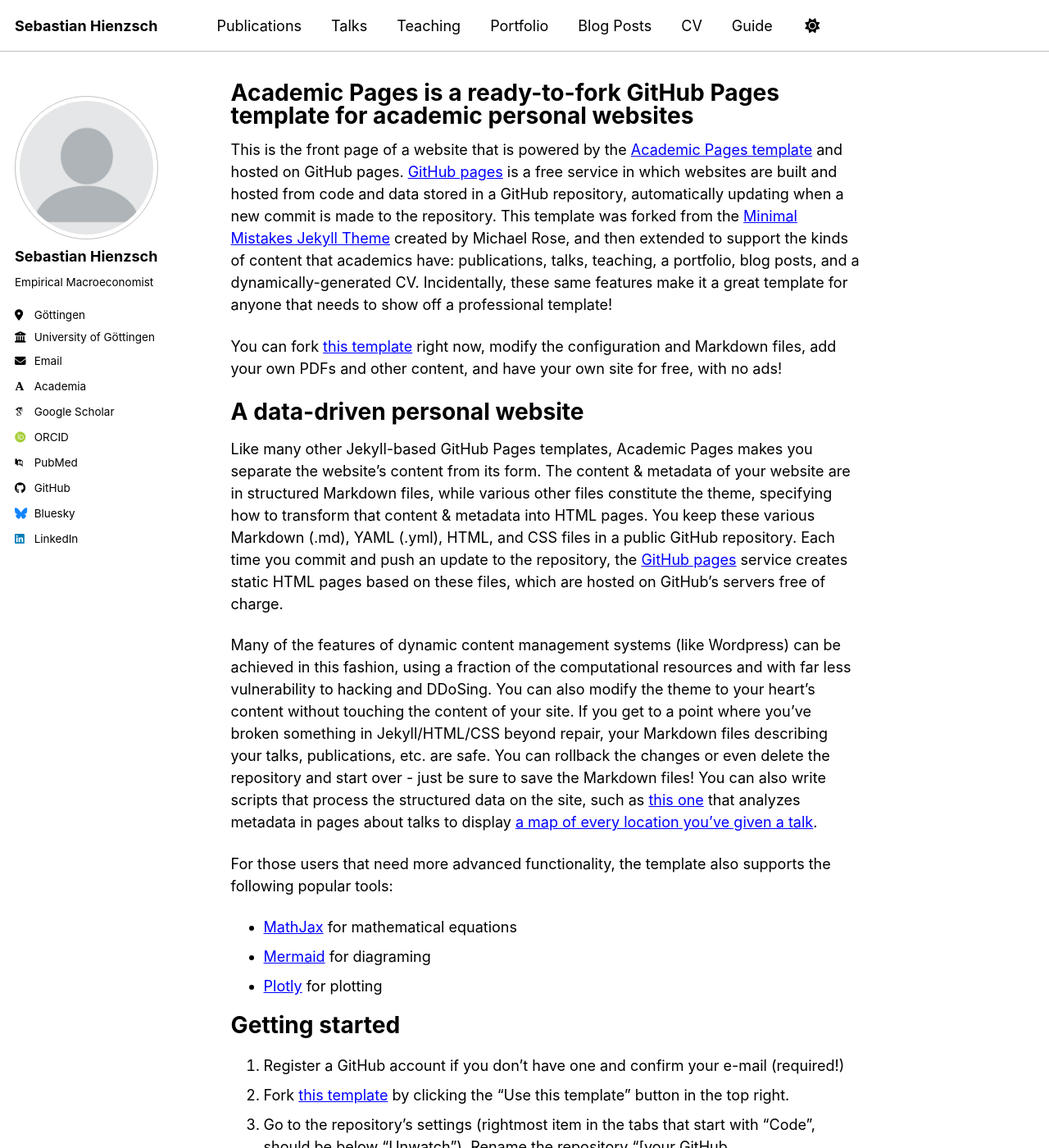
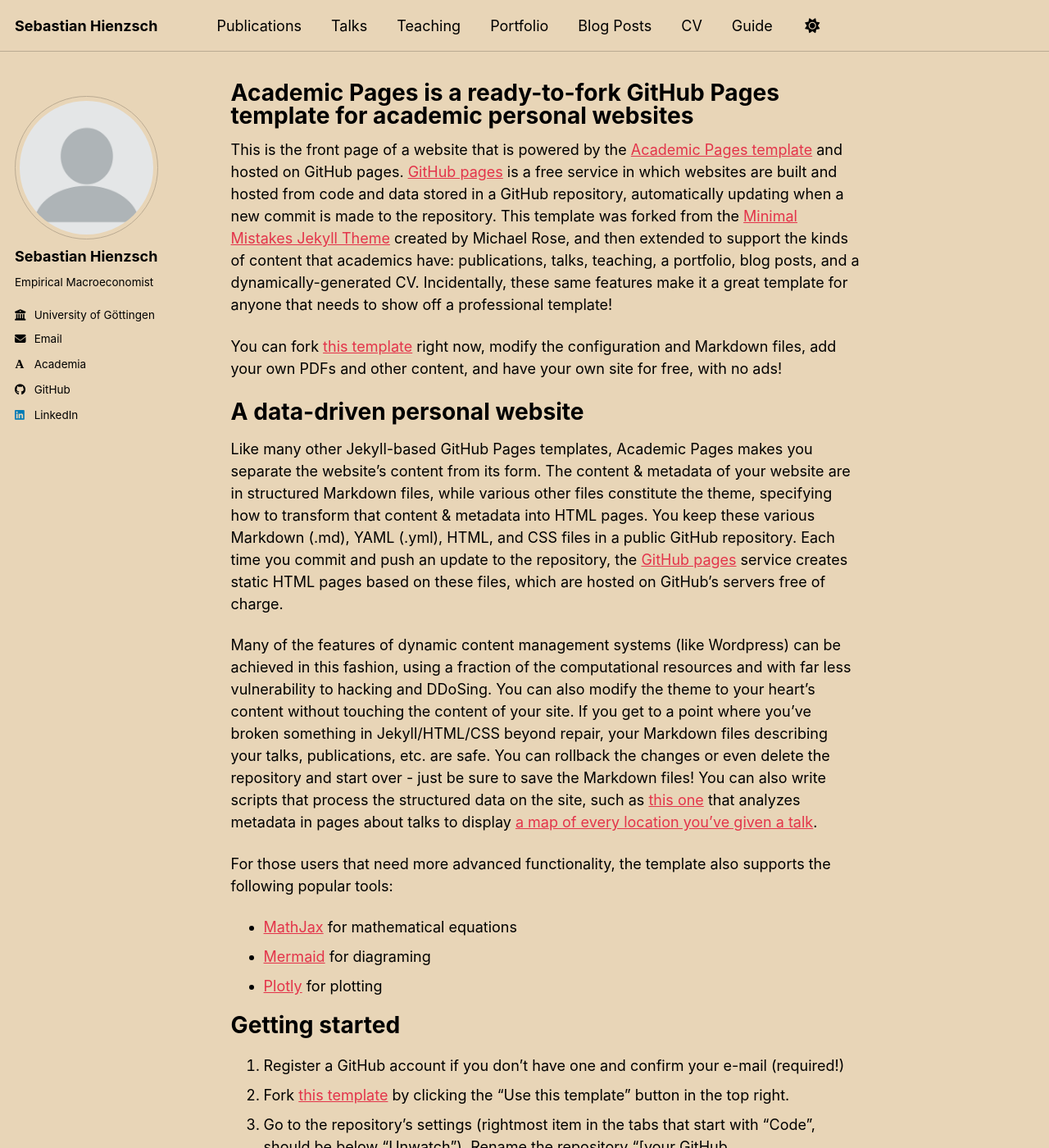
Before and after one commit to SebastianHienzsch/sebastianhienzsch.github.io, a Jekyll site: the page built from _pages/about.md, in a window 1280 px wide and 1400 px high. Shown: the whole window at 82% size. Built offline with Jekyll 4.4.1, drawn with Linux system fonts in a browser that asks for light colours; some web fonts are replaced; a script bundle is joined from its source files by our own code; library files that are not in the unit come from our copies.

Commit message:
Update _config.yml

```diff
--- a/_config.yml
+++ b/_config.yml
@@ -8,7 +8,7 @@
 
 # Basic Site Settings
 locale                   : "en-US"
-site_theme               : "contrast" # the available themes options are "default", "air", "sunrise", "mint", "dirt" and "contrast"
+site_theme               : "sunrise" # the available themes options are "default", "air", "sunrise", "mint", "dirt" and "contrast"
 title                    : "Sebastian Hienzsch"
 title_separator          : "-"
 name                     : &name "Sebastian Hienzsch"
@@ -27,7 +27,7 @@
   name             : "Sebastian Hienzsch"
   pronouns         : # example: "she/her"
   bio              : "Empirical Macroeconomist"
-  location         : "Göttingen"
+  location         : # "Göttingen"
   employer         : "University of Göttingen"
   uri              : # URL
   email            : "sebastian.hienzsch@uni-goettingen.de"
@@ -35,13 +35,13 @@
   # Academic websites
   academia         : "https://www.uni-goettingen.de/de/sebastian+hienzsch/628160.html" # URL
   arxiv            : # URL - Update with the correct link to your profile
-  googlescholar    : "https://scholar.google.com/citations?user=PS_CX0AAAAAJ"
+  googlescholar    : # "https://scholar.google.com/citations?user=PS_CX0AAAAAJ"
   inspire-hep      : # URL
   impactstory      : # URL
-  orcid            : "https://orcid.org/yourorcidurl"
+  orcid            : # "https://orcid.org/yourorcidurl"
   semantic         : # URL
   ssrn             : # URL
-  pubmed           : "https://www.ncbi.nlm.nih.gov/pubmed/?term=john+snow"
+  pubmed           : # "https://www.ncbi.nlm.nih.gov/pubmed/?term=john+snow"
   researchgate     : # URL
   scopus           : # URL
   zotero           : # URL
@@ -51,13 +51,13 @@
   bitbucket        : # Username - Update with your username on the site
   codepen          : # Username
   dribbble         : # Username
-  github           : "academicpages"
+  github           : "SebastianHienzsch"
   kaggle           : # Username
   stackoverflow    : # User number or user number and name (i.e., use "1" or "1/jeff-atwood")
 
   # Social media
   artstation       : # Username
-  bluesky          : "bsky.app" # Replace this with you Bluesky username
+  bluesky          : # "bsky.app" # Replace this with you Bluesky username
   facebook         : # Username
   flickr           : # Username
   foursquare       : # Username
@@ -138,7 +138,7 @@
 
 # Social Sharing
 twitter:
-  username               : &twitter
+  username               : # &twitter
 facebook:
   username               :
   app_id                 :
```
